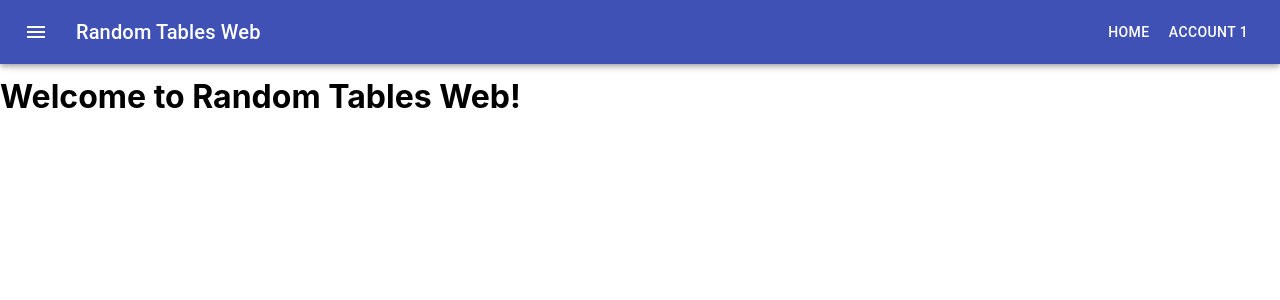
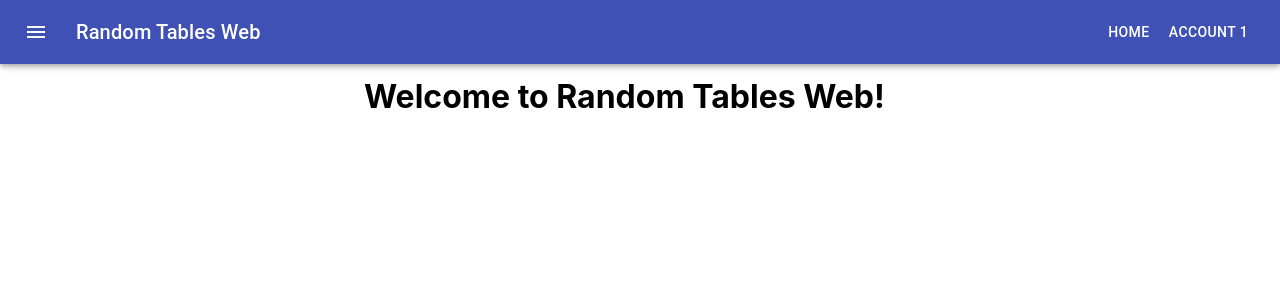
Before and after one commit to dlameter/random_tables_web, a React (Create React App) app in the folder frontend/: page / in a window 1280 px wide. Shown: the top 300 px of the page. Built offline with nearby package versions, Linux system fonts and the light colour scheme.

Commit message:
Added Fluid container around page contents to move contents away from the sides.

```diff
--- a/frontend/src/App.js
+++ b/frontend/src/App.js
@@ -12,6 +12,7 @@ import Typography from '@material-ui/core/Typography';
 import Button from '@material-ui/core/Button';
 import IconButton from '@material-ui/core/IconButton';
 import MenuIcon from '@material-ui/icons/Menu';
+import Container from '@material-ui/core/Container';
 
 import Home from './Home.js';
 import { AccountPage } from './Account.js';
@@ -55,6 +56,7 @@ function App() {
                     </li>
                 </ul>
             </nav>
+            <Container maxWidth="sm">
                 <Switch>
                     <Route exact path="/">
                         <Home />
@@ -63,6 +65,7 @@ function App() {
                         <AccountPage />
                     </Route>
                 </Switch>
+            </Container>
         </Router>
     );
 }
```
Lines whose indentation alone changed are shown as unchanged.
